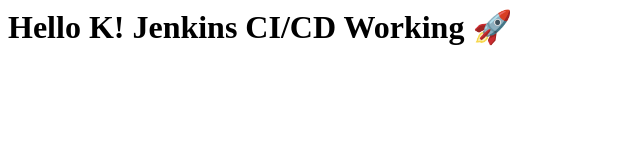
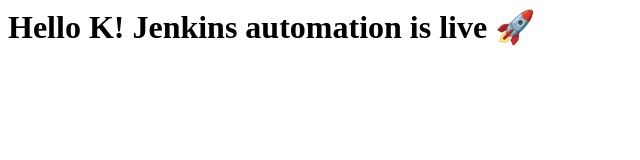
Before and after one commit to karthi-man/k-webhook-project, a plain HTML site: page index.html in a window 1280 px wide. Shown: the whole page, without its empty margins (0-640 px from the left). Drawn offline with Linux system fonts and the light colour scheme.

Commit message:
text change

```diff
--- a/index.html
+++ b/index.html
@@ -1 +1 @@
-<h1>Hello K! Jenkins CI/CD Working 🚀</h1>
+<h1>Hello K! Jenkins automation is live 🚀</h1>
```
